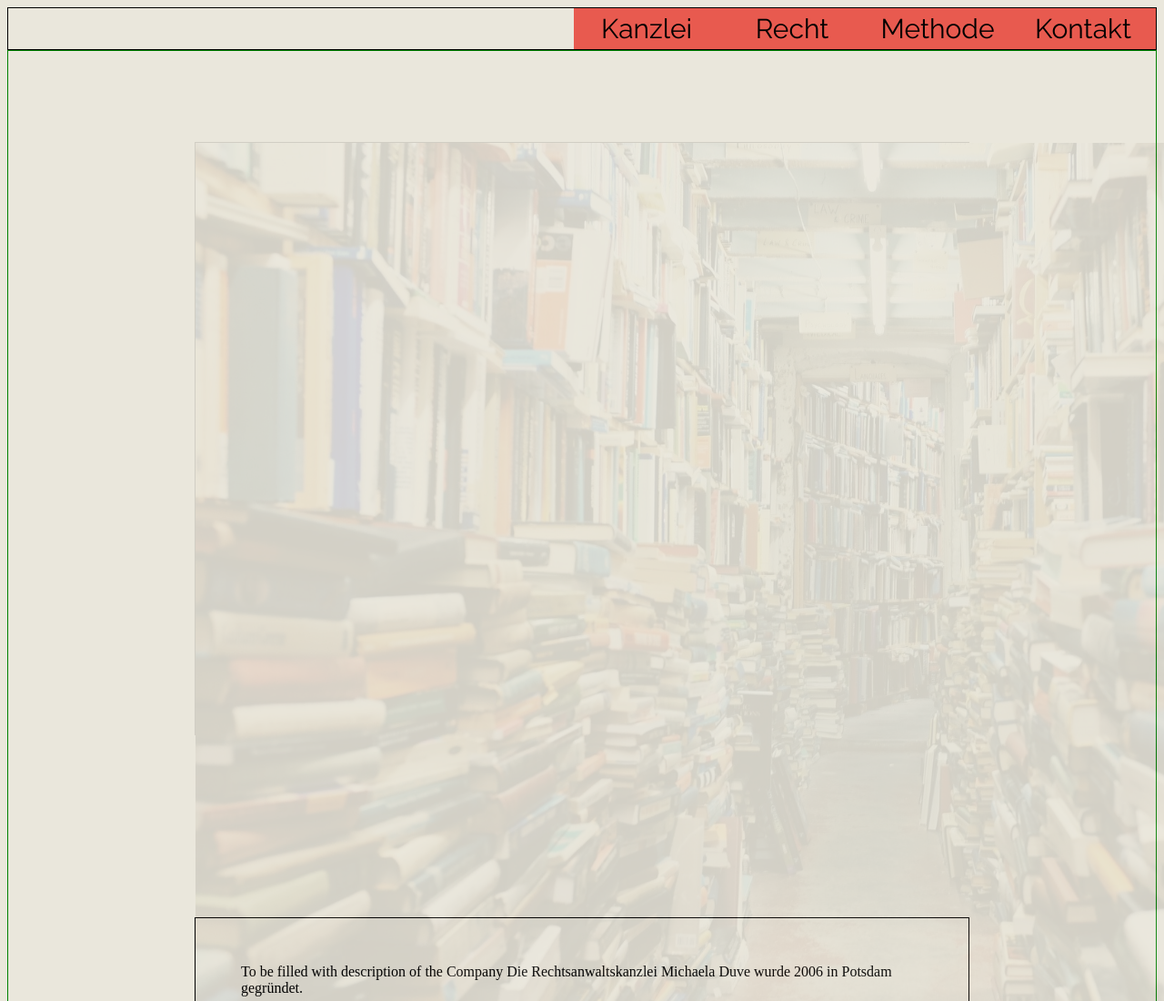
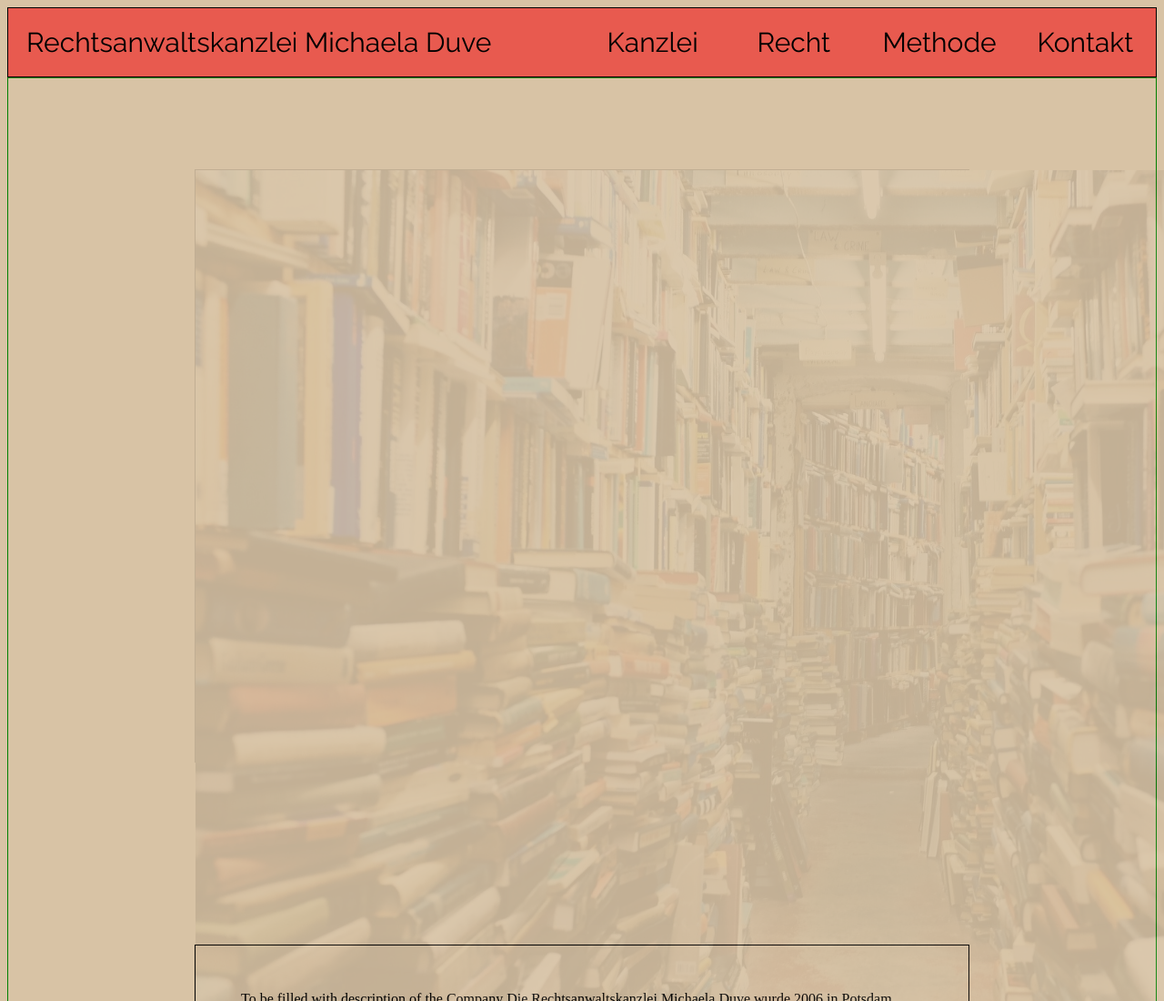
Before and after one commit to SvenDuve/dlc, a website built with webpack: page dist/index.html in a window 1280 px wide. Shown: the top 1100 px of the page at 91% size. Built offline with nearby package versions, Linux system fonts and the light colour scheme; what simple-parallax-js would draw is missing.

Commit message:
scroll implemented

```diff
--- a/package.json
+++ b/package.json
@@ -6,6 +6,7 @@
   "scripts": {
     "test": "echo \"Error: no test specified\" && exit 1",
     "start": "webpack-dev-server --open",
+    "start_notebook": "webpack serve",
     "build": "webpack"
   },
   "repository": {
@@ -34,7 +35,7 @@
     "scss-loader": "0.0.1",
     "simple-parallax-js": "^5.6.2",
     "style-loader": "^2.0.0",
-    "webpack": "^5.3.2",
+    "webpack": "^5.4.0",
     "webpack-cli": "^4.1.0",
     "webpack-dev-server": "^3.11.0"
   }
--- a/src/comp.json
+++ b/src/comp.json
@@ -5,5 +5,11 @@
         {"acr":"bRecht", "text":"Bankenrecht"},
         {"acr":"gRecht", "text":"Gesellschaftsrecht"},
         {"acr":"mRecht", "text":"Mietrecht"}
+    ],
+    "menuItem": [
+        {"acr":"kanzleiBtn", "text":"Kanzlei"},
+        {"acr":"rechtBtn", "text":"Recht"},
+        {"acr":"methodeBtn", "text":"Methode"},
+        {"acr":"kontaktBtn", "text":"Kontakt"}
     ]
 }
--- a/src/index.js
+++ b/src/index.js
@@ -7,19 +7,20 @@ import simpleParallax from 'simple-parallax-js';
 // console.log(compList.activityFields)
 
 
-function menuComponent() {
-    var menuItems = ['Kanzlei', 'Recht', 'Methode', 'Kontakt'];
+function menuComponent(listOfItems, type) {
 
-    var item;
+    let name = 'menu '
 
     const menu = document.createElement('div');
-    menu.className = 'menu';
+    menu.className = name.concat(type);
 
-    for (item of menuItems) {
-        console.log(item);
-        var menuItem = document.createElement('div');
-        menuItem.className = 'menu item';
-        menuItem.innerHTML = item;
+    for (var item of listOfItems) {
+        console.log(item.acr);
+        console.log(item.text);
+        let menuItem = document.createElement('div');
+        menuItem.className = menu.className.concat('item');
+        menuItem.id = item.acr
+        menuItem.innerHTML = item.text;
         menu.appendChild(menuItem);
         // item.innerHTML = element;
         // menu.appendChild(item)
@@ -29,6 +30,8 @@ function menuComponent() {
 
 };
 
+const menuList = document.getElementById('menu');
+menuList.appendChild(menuComponent(compList.menuItem, 'main'));
 
 function createList(listOfItems, type) {
     let name = 'list'
@@ -53,9 +56,6 @@ function createList(listOfItems, type) {
 
 }
 
-// createList(compList.activityFields)
-
-// const schwerpunkt = ['Wirtschaftsrecht', 'Nationales und internationales Handelsrecht', 'Bankenrecht', 'Gesellschaftsrecht']
 
 const competenceList = document.getElementById('competenceList');
 competenceList.appendChild(createList(compList.activityFields, 'competence'));
@@ -95,6 +95,65 @@ function contentComponents() {
 // document.body.appendChild(contentComponents())
 
 
-// const wirtschaftsRecht = document.getElementsByClassName('')
+// const wRecht = document.getElementById('wRecht');
+// wRecht.addEventListener('mouseover', (e) => {
+//     const wRechtDesc = document.createElement('div');
+//     wRechtDesc.innerHTML = "I am here";
+//     wRecht.appendChild(wRechtDesc);
+// })
 
-// document.addEventListener()
+
+
+const Sections = document.getElementsByClassName('contentBox');
+// console.log(Sections);
+
+
+function getSectionIds(Sections) {
+
+    let idSelections = [];
+
+    for (let i = 0; i < Sections.length; i++) {
+        idSelections.push(Sections[i].attributes.id.textContent);
+    }
+
+    return idSelections;
+
+};
+
+
+
+function getButtonId(Ids) {
+    let buttonIds = [];
+    for (let i = 0; i < Ids.length; i++) {
+        buttonIds.push(Ids[i].acr);
+    }
+
+    return buttonIds
+};
+
+console.log(compList.menuItem.length)
+
+console.log(getSectionIds(Sections));
+
+
+
+function scrollThereNow() {
+
+    for(let i = 0; i < Sections.length; i++){
+
+        let elmnt = document.getElementById(buttonIds[i]);
+        let targetLoc = document.getElementById(Ids[i]);
+        elmnt.addEventListener('click', function() {
+
+            targetLoc.scrollIntoView({behavior: 'smooth'});
+
+        });
+
+    }
+}
+
+
+const buttonIds = getButtonId(compList.menuItem);
+const Ids = getSectionIds(Sections);
+
+scrollThereNow();
--- a/src/style.scss
+++ b/src/style.scss
@@ -11,23 +11,45 @@ $paSize: 15px;
 
 
 body {
-  background-color: $light;
+  background-color: $light-middle;
 }
+
+// .header{
+//   display: flex;
+//   flex-direction: row;
+//   // justify-content: flex-end;
+//   border: 1px solid black;
+//   background-color: $dark-red;
+// }
+.header{
+  display: grid;
+  grid-template-columns: 50% 50%;
+  // justify-content: flex-end;
+  border: 1px solid black;
+  background-color: $dark-red;
+}
+
 
 .menu {
   display: flex;
   flex-direction: row;
-  justify-content: flex-end;
+  align-self: flex-end;
+  justify-content: center;
 }
 
 
+#compName {
+  font-size: $headsize;
+  font-family: $raleway;
+  padding: 20px;
+  align-content: flex-start;
 
+}
 
-.item {
+.mainitem {
   width: 150px;
   // margin: 5px;
-  padding: 5px;
-  text-align: center;
+  padding: 20px;
   font-size: $headsize;
   background-color: $dark-red;
   font-family: $raleway;
@@ -43,12 +65,6 @@ body {
 }
 
 
-.header{
-  display: flex;
-  flex-direction: row;
-  justify-content: flex-end;
-  border: 1px solid black;
-}
 
 
 .content{
@@ -96,19 +112,3 @@ body {
   background-color: var(--light-middle);
   /* box-shadow: 5px 5px 15px 5px rgb(112, 112, 112); */
 }
-
-// .footer{
-
-//   display: flex;
-//   flex-direction: row;
-//   height: 30px;
-//   border: 1px solid black;
-
-// }
-
-// .menuItem{
-//   width: 100px;
-//   margin: 5px;
-//   padding: 5 px;
-//   color: var(--dark-red);
-// }
```
Also changed, not shown: dist/bundle.js, dist/index.html, 1 other file.
